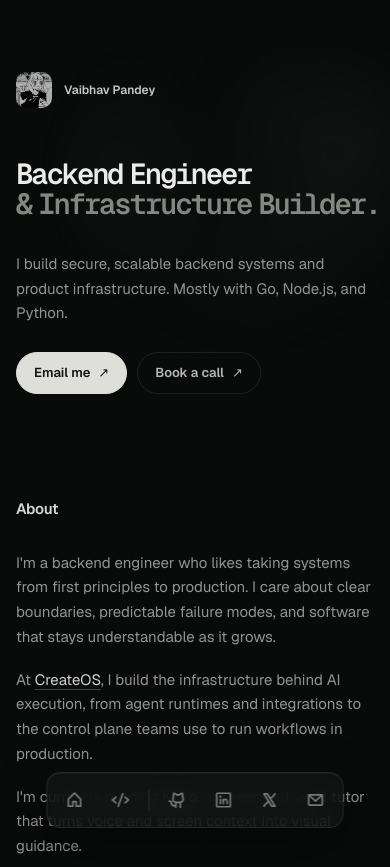
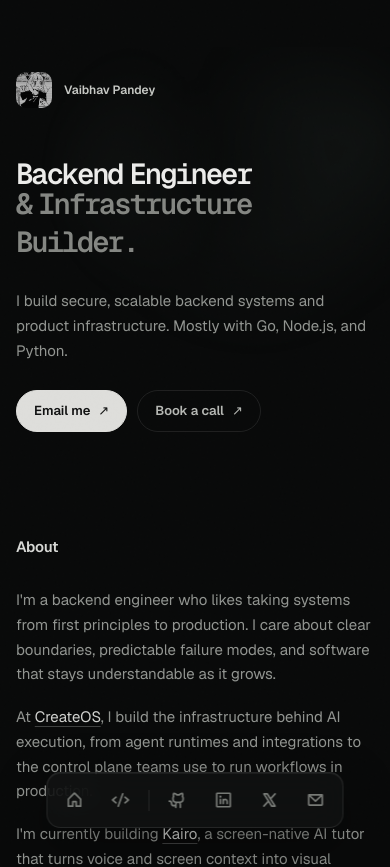
Before and after one commit to vaibhav0806/0xvaibhav, a Next.js app: page / in a window 390 px wide. Shown: the top 867 px of the page. Built offline with nearby package versions, Linux system fonts and the light colour scheme.

Commit message:
fix mobile hero wrapping

```diff
--- a/app/globals.css
+++ b/app/globals.css
@@ -186,6 +186,7 @@ a:focus-visible { outline: 1px solid var(--text); outline-offset: 4px; }
   .hero-shader { top: -112px; width: 100vw; height: 360px; opacity: .22; mask-image: radial-gradient(ellipse 74% 72% at 64% 34%, black 0 28%, rgba(0,0,0,.65) 48%, transparent 74%); }
   .hero h1 { letter-spacing: -.075em; }
   .hero-line { gap: .24em; }
+  .hero-line-muted { flex-wrap: wrap; }
   .hero-intro { margin-top: 32px; }
   .chapter { padding-bottom: 96px; }
   .experience-list li { grid-template-columns: 1fr auto; gap: 3px 12px; padding: 10px 0; }
```
